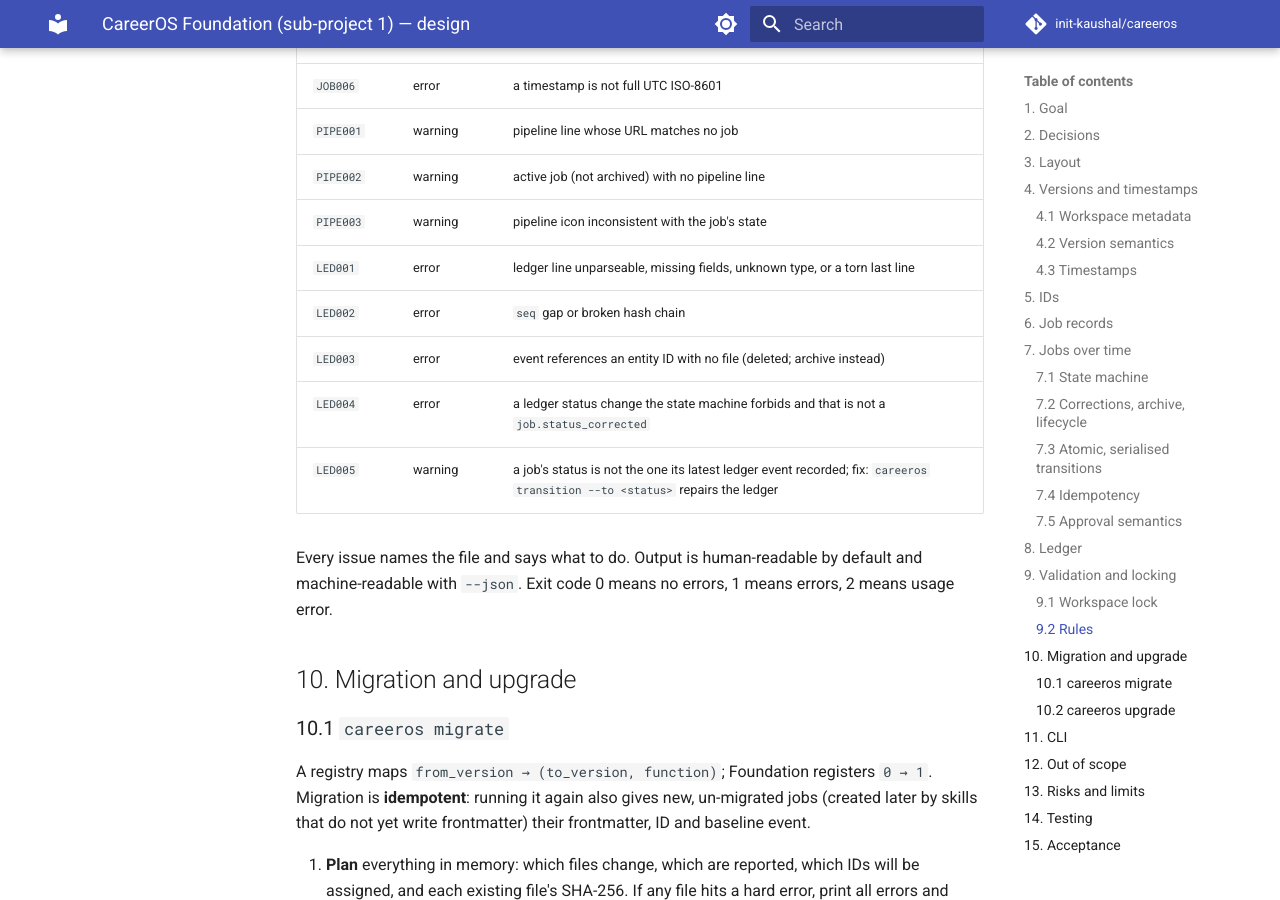
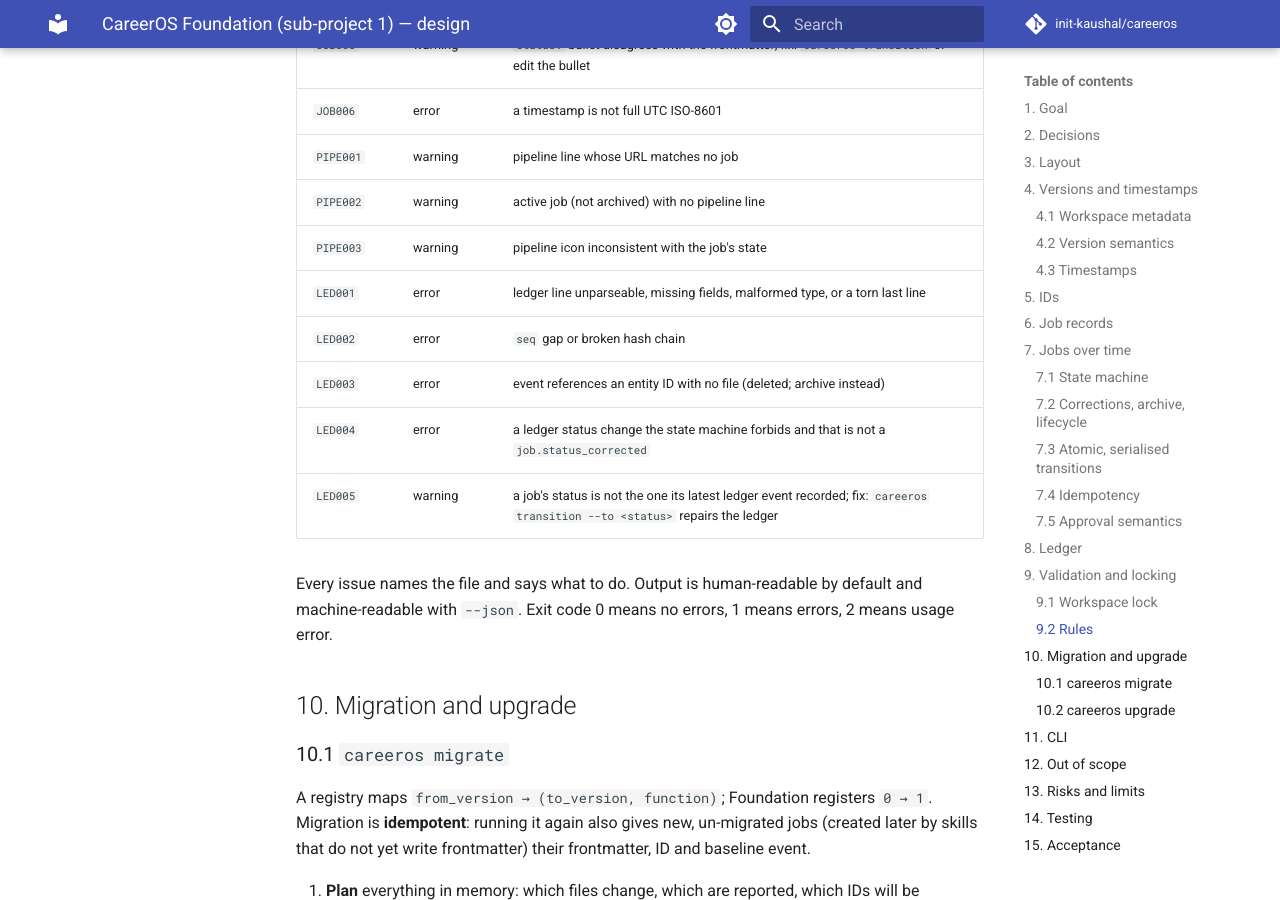
Before and after one commit to init-kaushal/careeros, an MkDocs documentation site: the page built from docs/superpowers/specs/2026-10-05-foundation-design.md, in a window 1280 px wide and 900 px high, scrolled down 10839 px. Built offline with MkDocs 1.6.1 and Material for MkDocs 9.7.7, drawn with Linux system fonts in a browser that asks for light colours; comment, search, counter and statistics services are not loaded; part of the change alters nothing that is shown; some of the changed text lies outside the part shown.

Commit message:
spec: align reserved event types and type validation with the plan
Co-Authored-By: Claude Sonnet 5.5 <noreply@anthropic.com>
Claude-Session: https://claude.ai/code/session_0191bMVfYrxF4bguT3GiNw8Y

```diff
--- a/docs/superpowers/specs/2026-10-05-foundation-design.md
+++ b/docs/superpowers/specs/2026-10-05-foundation-design.md
@@ -202,7 +202,7 @@ Retrying must not create duplicate logical events or change state twice.
 
 `careeros approve <job>` records `application.approved` with `actor: user`, the timestamp, `approval: approved` and `source: tty`. If the user declines the prompt it records `application.approval_denied` with `approval: denied`. A later `approve` can reverse a denial; the **latest** decision for the stage wins.
 
-The terminal check is a **human-confirmation guard against accidental execution**, not a security boundary. See section 13 for the explicit limitation. To make the guard meaningful, `ledger append` refuses the reserved event types (`application.approved`, `application.approval_denied`, `job.status_changed`, `job.status_corrected`, `job.archived`, `job.unarchived`, `job.imported`, `workspace.*`); only the dedicated commands write them.
+The terminal check is a **human-confirmation guard against accidental execution**, not a security boundary. See section 13 for the explicit limitation. To make the guard meaningful, `ledger append` refuses the reserved event types (`application.approved`, `application.approval_denied`, `job.status_changed`, `job.status_corrected`, `job.transition_rejected`, `job.archived`, `job.unarchived`, `job.imported`, `workspace.*`); only the dedicated commands write them.
 
 ## 8. Ledger
 
@@ -243,7 +243,7 @@ Failure and decline paths are logged on purpose, following the standing CareerOS
 
 **Locking and appends.** Appends run under the workspace lock. `append_events` writes a batch in a single call, `fsync`s, and on any failure truncates the file back to its original length. An append refuses to extend a file that does not end with a newline (a torn last line); `verify` reports it.
 
-`verify` re-reads the file and checks: valid JSON, required fields, contiguous `seq`, unbroken `prev` chain, and a known `type`. The validator adds entity and state checks (section 9).
+`verify` re-reads the file and checks: valid JSON, required fields, contiguous `seq`, unbroken `prev` chain, and a well-formed `type`. The validator adds entity and state checks (section 9).
 
 **Honest limit.** The chain makes tampering **detectable**, not impossible. Someone who rewrites the whole file consistently from some point onward can produce a valid chain; the ledger is an audit aid, not a security boundary.
 
@@ -275,7 +275,7 @@ Failure and decline paths are logged on purpose, following the standing CareerOS
 | `PIPE001` | warning | pipeline line whose URL matches no job |
 | `PIPE002` | warning | active job (not archived) with no pipeline line |
 | `PIPE003` | warning | pipeline icon inconsistent with the job's state |
-| `LED001` | error | ledger line unparseable, missing fields, unknown type, or a torn last line |
+| `LED001` | error | ledger line unparseable, missing fields, malformed type, or a torn last line |
 | `LED002` | error | `seq` gap or broken hash chain |
 | `LED003` | error | event references an entity ID with no file (deleted; archive instead) |
 | `LED004` | error | a ledger status change the state machine forbids and that is not a `job.status_corrected` |
```
